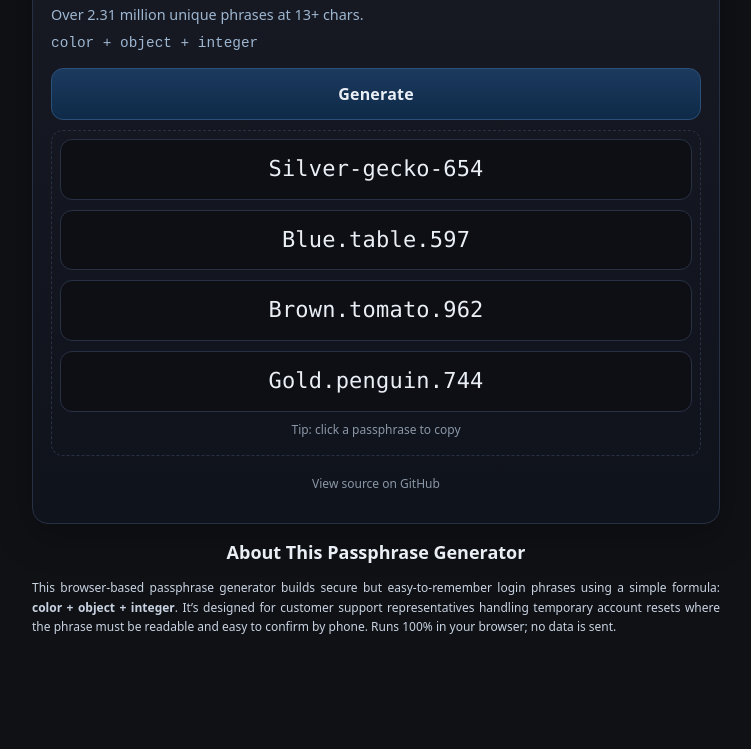
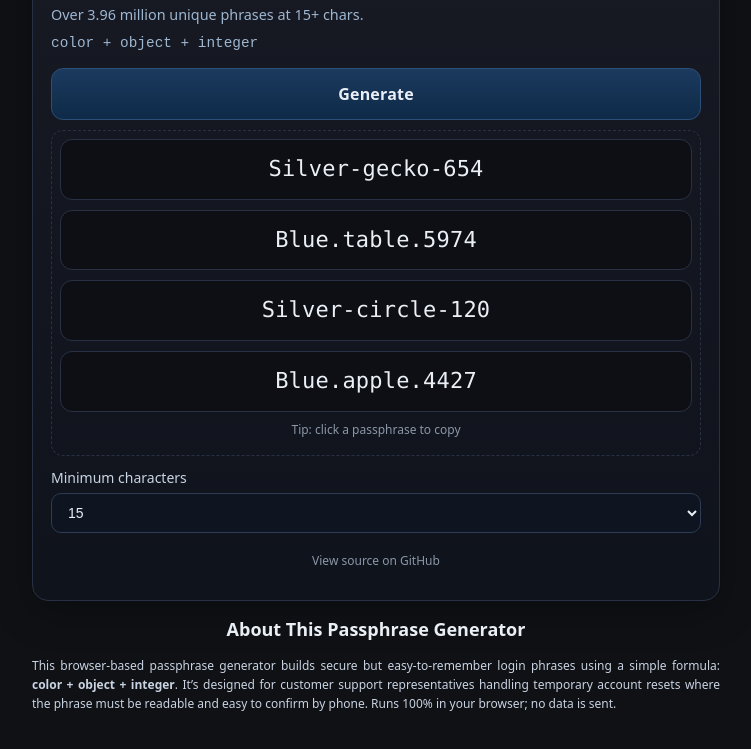
Before and after one commit to martinvicknair/simple-passphrase-generator, a plain HTML site: page index.html in a window 1280 px wide. Shown: the part 113-862 px from the top of the page, without its empty margins (264-1015 px from the left). Drawn offline with Linux system fonts and the light colour scheme.

Commit message:
restore min chars to UI

```diff
--- a/index.html
+++ b/index.html
@@ -103,7 +103,6 @@
         margin: 0 auto;
         padding: 48px 16px 96px;
       }
-
       h1 {
         font-size: 28px;
         margin: 0 0 6px;
@@ -208,6 +207,30 @@
         animation: glowFade 900ms ease-out;
       }
 
+      /* controls */
+      .controls {
+        display: grid;
+        grid-template-columns: 1fr;
+        gap: 8px;
+        align-items: start;
+      }
+      label {
+        color: #c9d3e2;
+        font-size: 14px;
+        display: block;
+      }
+      select {
+        width: 100%;
+        margin-top: 6px;
+        background: #0f1520;
+        border: 1px solid #2d3b54;
+        color: #eaeef5;
+        border-radius: 10px;
+        padding: 10px 12px;
+        font-size: 14px;
+        outline: none;
+      }
+
       /* footer link */
       .source-link {
         display: block;
@@ -281,6 +304,24 @@
           <div id="list"></div>
           <p class="copyhint">Tip: click a passphrase to copy</p>
         </section>
+
+        <!-- Controls: minimum length only -->
+        <div class="controls">
+          <label for="minLen">
+            Minimum characters
+            <select id="minLen">
+              <option>12</option>
+              <option>13</option>
+              <option>14</option>
+              <option selected>15</option>
+              <option>16</option>
+              <option>17</option>
+              <option>18</option>
+              <option>19</option>
+              <option>20</option>
+            </select>
+          </label>
+        </div>
 
         <!-- View source -->
         <p class="source-link">
@@ -438,9 +479,9 @@
       const BANNED_SUBSTRINGS = ['obsceneWordsHere'];
       const BANNED_NUMS = ['13', '69', '420', '666', '1488'];
 
-      // Fixed, minimalist policy
-      const MIN_TOTAL_CHARS = 13;
       const SEPARATORS_ALLOWED = ['.', '-'];
+      let MIN_TOTAL_CHARS = 15; // default
+
       const OBJECTS = [...ANIMALS, ...VEGETABLES, ...MINERALS];
 
       /* =========================================================================
@@ -570,20 +611,23 @@
           list.appendChild(renderPassRow(generateOne(MIN_TOTAL_CHARS)));
       }
 
-      // --- Conservative, lightweight estimator for "13+ chars" ---
-      // length = len(color)+len(object)+2(seps)+digits
-      // For 13+: 3 digits → L >= 8; 4 digits → L >= 7
-      function estimateCombinationsAt13() {
+      // --- Lightweight conservative estimator for arbitrary min chars (two-word only) ---
+      // Total length = len(color)+len(object)+2(seps)+digits
+      // For min m: 3 digits require L >= m-5; 4 digits require L >= m-6 (and < m-5)
+      function estimateCombinations(minChars) {
         const colorLens = COLOR.map((w) => w.length);
         const objectLens = OBJECTS.map((w) => w.length);
 
         let pairs3 = 0,
           pairs4 = 0;
+        const need3 = minChars - 5; // L >= need3 → 3-digit OK
+        const need4 = minChars - 6; // L >= need4 → 4-digit OK
+
         for (const cl of colorLens) {
           for (const ol of objectLens) {
             const L = cl + ol;
-            if (L >= 8) pairs3++;
-            else if (L === 7) pairs4++;
+            if (L >= need3) pairs3++;
+            else if (L >= need4) pairs4++;
           }
         }
 
@@ -601,17 +645,19 @@
       }
 
       function updateEstimateLine() {
-        const n = estimateCombinationsAt13();
+        const n = estimateCombinations(MIN_TOTAL_CHARS);
         const el = document.getElementById('est');
         if (el)
           el.textContent = `Over ${humanizeCount(
             n
-          )} unique phrases at 13+ chars.`;
+          )} unique phrases at ${MIN_TOTAL_CHARS}+ chars.`;
       }
 
       // Wire up
       const genRow = document.getElementById('genRow');
-      genRow.addEventListener('click', generate);
+      genRow.addEventListener('click', () => {
+        generate();
+      });
       genRow.addEventListener('keydown', (e) => {
         if (e.key === 'Enter' || e.key === ' ') {
           e.preventDefault();
@@ -619,7 +665,15 @@
         }
       });
 
+      const minSel = document.getElementById('minLen');
+      minSel.addEventListener('change', () => {
+        MIN_TOTAL_CHARS = parseInt(minSel.value, 10);
+        updateEstimateLine();
+        generate();
+      });
+
       // Initial render
+      MIN_TOTAL_CHARS = parseInt(minSel.value, 10) || 15;
       updateEstimateLine();
       generate();
     </script>
```
